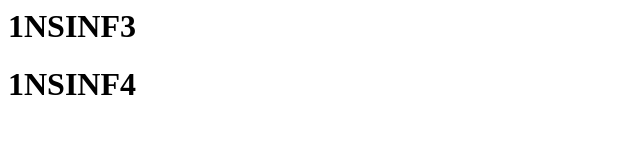
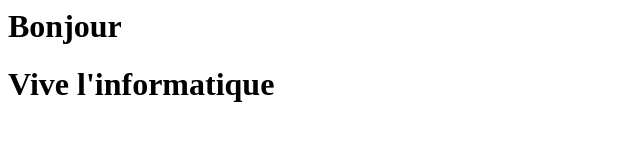
Before and after one commit to LyceeMozart/htmldemo, a plain HTML site: page index.html in a window 1280 px wide. Shown: the whole page, without its empty margins (0-640 px from the left). Drawn offline with Linux system fonts and the light colour scheme.

Commit message:
Update index.html

```diff
--- a/index.html
+++ b/index.html
@@ -1,5 +1,5 @@
 <html>
-	<h1>1NSINF3</h1>
-	<h1>1NSINF4</h1>
+	<h1>Bonjour</h1>
+	<h1>Vive l'informatique</h1>
 
 </html>
```
